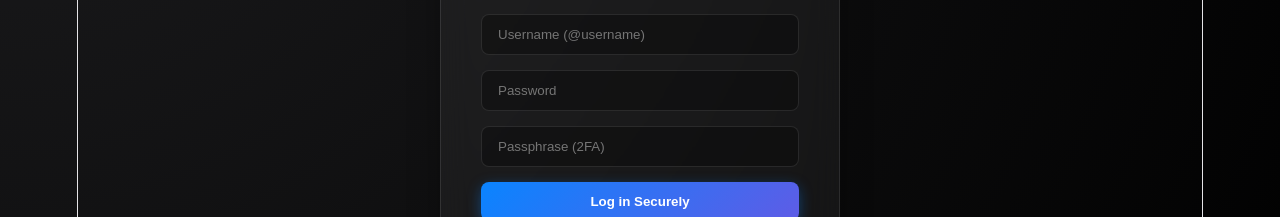
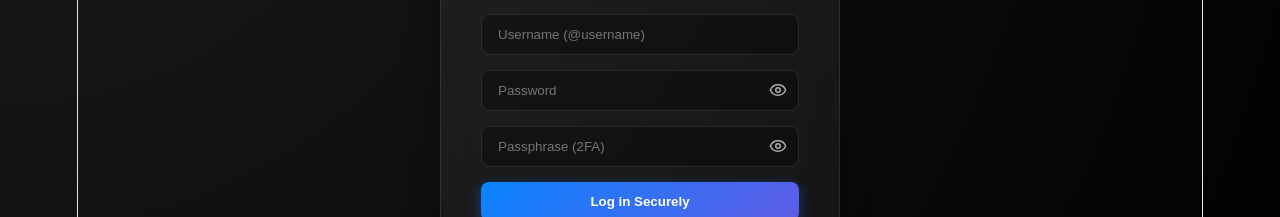
Before and after one commit to AbhishekSinghShekhawatSDE/Ghostchatapp, a React (Vite) app: page /login in a window 1280 px wide. Shown: the part 319-536 px from the top of the page. Built offline with nearby package versions, Linux system fonts and the light colour scheme; no server answers.

Commit message:
Add password visibility toggle feature to authentication forms

```diff
--- a/src/pages/Login.jsx
+++ b/src/pages/Login.jsx
@@ -1,6 +1,7 @@
 import React, { useState } from 'react';
 import { useNavigate, Link } from 'react-router-dom';
 import { motion } from 'framer-motion';
+import { Eye, EyeOff } from 'lucide-react';
 import { useAuth } from '../hooks/useAuth';
 import '../styles/designTokens.css';
 
@@ -8,6 +9,8 @@ const Login = () => {
   const [username, setUsername] = useState('');
   const [password, setPassword] = useState('');
   const [passphrase, setPassphrase] = useState('');
+  const [showPassword, setShowPassword] = useState(false);
+  const [showPassphrase, setShowPassphrase] = useState(false);
   const { login, loading, error } = useAuth();
   const navigate = useNavigate();
 
@@ -45,23 +48,45 @@ const Login = () => {
             required
           />
 
+          <div style={styles.inputWrapper}>
             <input
-            type="password"
+              type={showPassword ? "text" : "password"}
               placeholder="Password"
               value={password}
               onChange={(e) => setPassword(e.target.value)}
               className="glass-input"
+              style={styles.inputWithIcon}
               required
             />
+            <button
+              type="button"
+              onClick={() => setShowPassword(!showPassword)}
+              style={styles.eyeIcon}
+              title={showPassword ? "Hide password" : "Show password"}
+            >
+              {showPassword ? <EyeOff size={18} /> : <Eye size={18} />}
+            </button>
+          </div>
 
+          <div style={styles.inputWrapper}>
             <input
-            type="password"
+              type={showPassphrase ? "text" : "password"}
               placeholder="Passphrase (2FA)"
               value={passphrase}
               onChange={(e) => setPassphrase(e.target.value)}
               className="glass-input"
+              style={styles.inputWithIcon}
               required
             />
+            <button
+              type="button"
+              onClick={() => setShowPassphrase(!showPassphrase)}
+              style={styles.eyeIcon}
+              title={showPassphrase ? "Hide passphrase" : "Show passphrase"}
+            >
+              {showPassphrase ? <EyeOff size={18} /> : <Eye size={18} />}
+            </button>
+          </div>
 
           {error && <p style={styles.errorText}>{error}</p>}
 
@@ -164,6 +189,30 @@ const styles = {
     gap: '15px',
     fontSize: '12px',
     color: 'var(--text-tertiary)',
+  },
+  inputWrapper: {
+    position: 'relative',
+    display: 'flex',
+    alignItems: 'center',
+    width: '100%',
+  },
+  inputWithIcon: {
+    width: '100%',
+    paddingRight: '40px',
+    boxSizing: 'border-box',
+  },
+  eyeIcon: {
+    position: 'absolute',
+    right: '12px',
+    background: 'none',
+    border: 'none',
+    cursor: 'pointer',
+    color: 'var(--text-secondary)',
+    display: 'flex',
+    alignItems: 'center',
+    justifyContent: 'center',
+    padding: 0,
+    transition: 'color 0.2s',
   }
 };
 
--- a/src/pages/Signup.jsx
+++ b/src/pages/Signup.jsx
@@ -1,6 +1,6 @@
 import React, { useState } from 'react';
 import { motion } from 'framer-motion';
-import { Copy } from 'lucide-react';
+import { Copy, Eye, EyeOff } from 'lucide-react';
 import { generateRandomString, hashString } from '../utils/crypto';
 import { apiClient } from '../services/apiClient';
 import '../styles/designTokens.css';
@@ -13,6 +13,7 @@ const Signup = () => {
   const [step, setStep] = useState(1);
   const [legalAccepted, setLegalAccepted] = useState(false);
   const [savedPassphrase, setSavedPassphrase] = useState(false);
+  const [showPassword, setShowPassword] = useState(false);
 
   const handleInitialSubmit = async (e) => {
     e.preventDefault();
@@ -81,14 +82,25 @@ const Signup = () => {
               required
             />
 
+            <div style={styles.inputWrapper}>
               <input
-              type="password"
+                type={showPassword ? "text" : "password"}
                 placeholder="Create a strong password"
                 value={password}
                 onChange={(e) => setPassword(e.target.value)}
                 className="glass-input"
+                style={styles.inputWithIcon}
                 required
               />
+              <button
+                type="button"
+                onClick={() => setShowPassword(!showPassword)}
+                style={styles.eyeIcon}
+                title={showPassword ? "Hide password" : "Show password"}
+              >
+                {showPassword ? <EyeOff size={18} /> : <Eye size={18} />}
+              </button>
+            </div>
 
             <div style={styles.checkboxContainer}>
               <input
@@ -283,6 +295,30 @@ const styles = {
     gap: '15px',
     fontSize: '12px',
     color: 'var(--text-tertiary)',
+  },
+  inputWrapper: {
+    position: 'relative',
+    display: 'flex',
+    alignItems: 'center',
+    width: '100%',
+  },
+  inputWithIcon: {
+    width: '100%',
+    paddingRight: '40px',
+    boxSizing: 'border-box',
+  },
+  eyeIcon: {
+    position: 'absolute',
+    right: '12px',
+    background: 'none',
+    border: 'none',
+    cursor: 'pointer',
+    color: 'var(--text-secondary)',
+    display: 'flex',
+    alignItems: 'center',
+    justifyContent: 'center',
+    padding: 0,
+    transition: 'color 0.2s',
   }
 };
 
```
Lines whose indentation alone changed are shown as unchanged.
